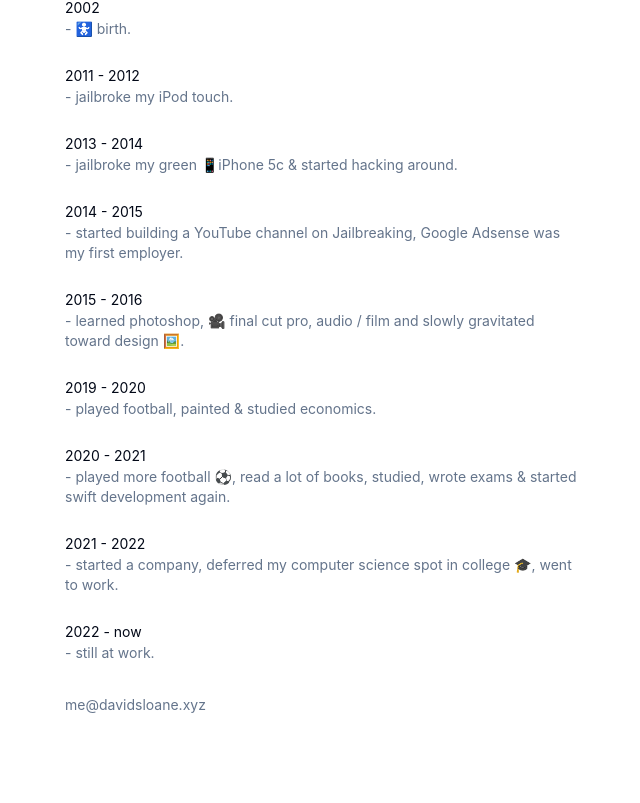
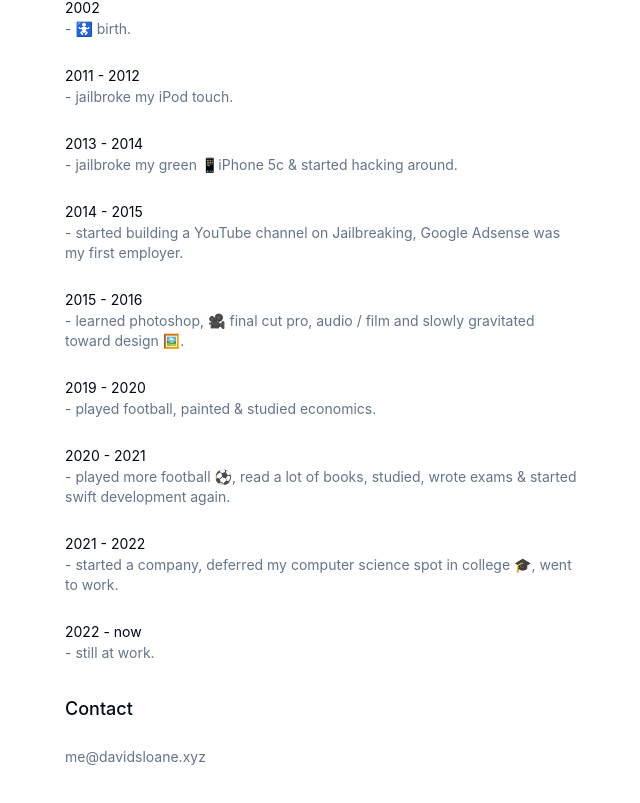
Before and after one commit to dtsloane/sloane-web, a Next.js app: page /about in a window 1280 px wide. Shown: the part 273-1076 px from the top of the page, without its empty margins (319-959 px from the left). Built offline with nearby package versions, Linux system fonts and the light colour scheme.

Commit message:
small edit to about

```diff
--- a/src/pages/about.tsx
+++ b/src/pages/about.tsx
@@ -73,7 +73,8 @@ const About: React.FC = () => {
                 </section>
 
                 {/* Body Section */}
-                <section className="space-y-8">
+                <section className="space-y-6">
+                    <h4 className='text-lg font-medium'>Contact</h4>
                     <p className="text-sm text-muted-foreground">
                         <a href="mailto:me@davidsloane.xyz" className="text-sm cursor-pointer transition-opacity duration-150 hover:opacity-25">
                             me@davidsloane.xyz
```
